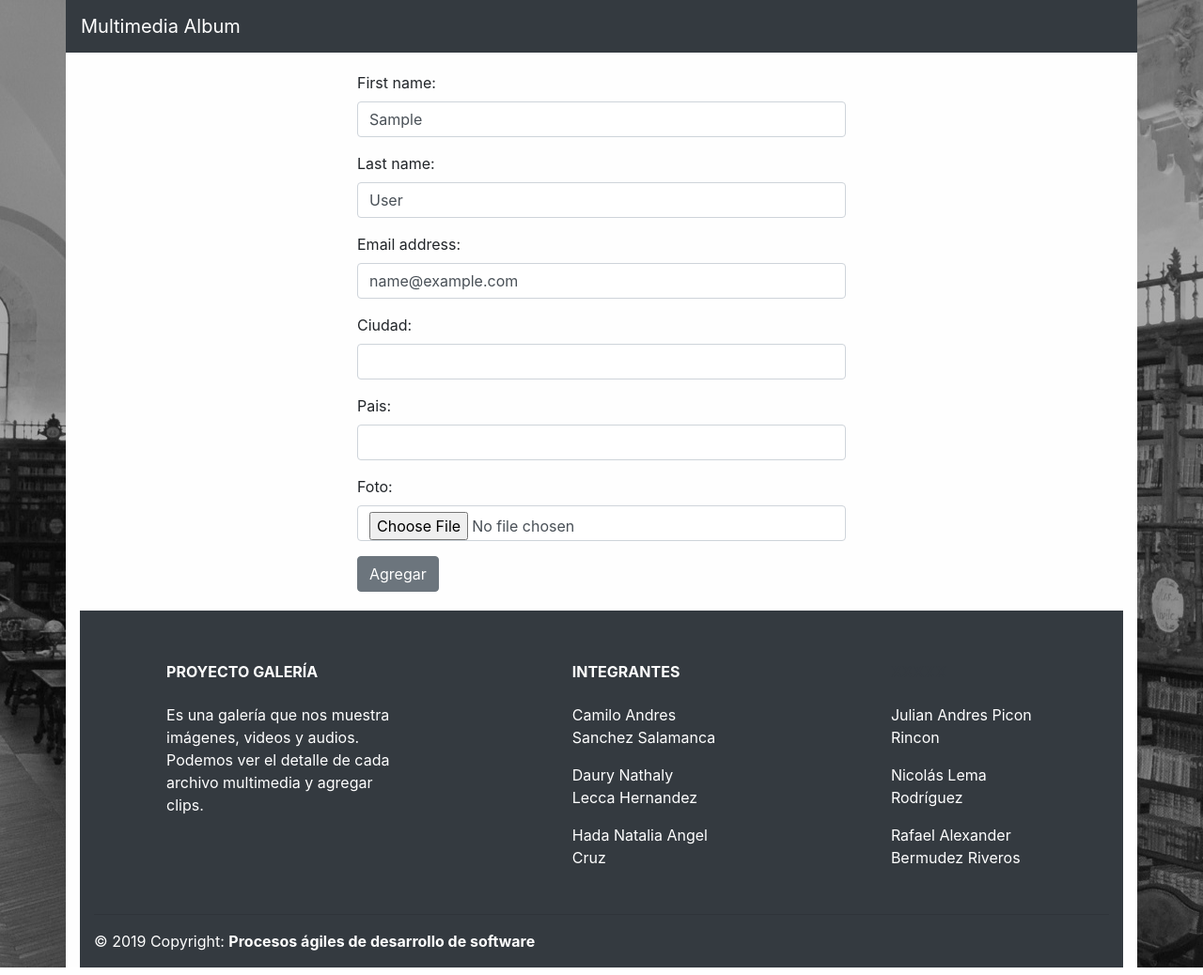
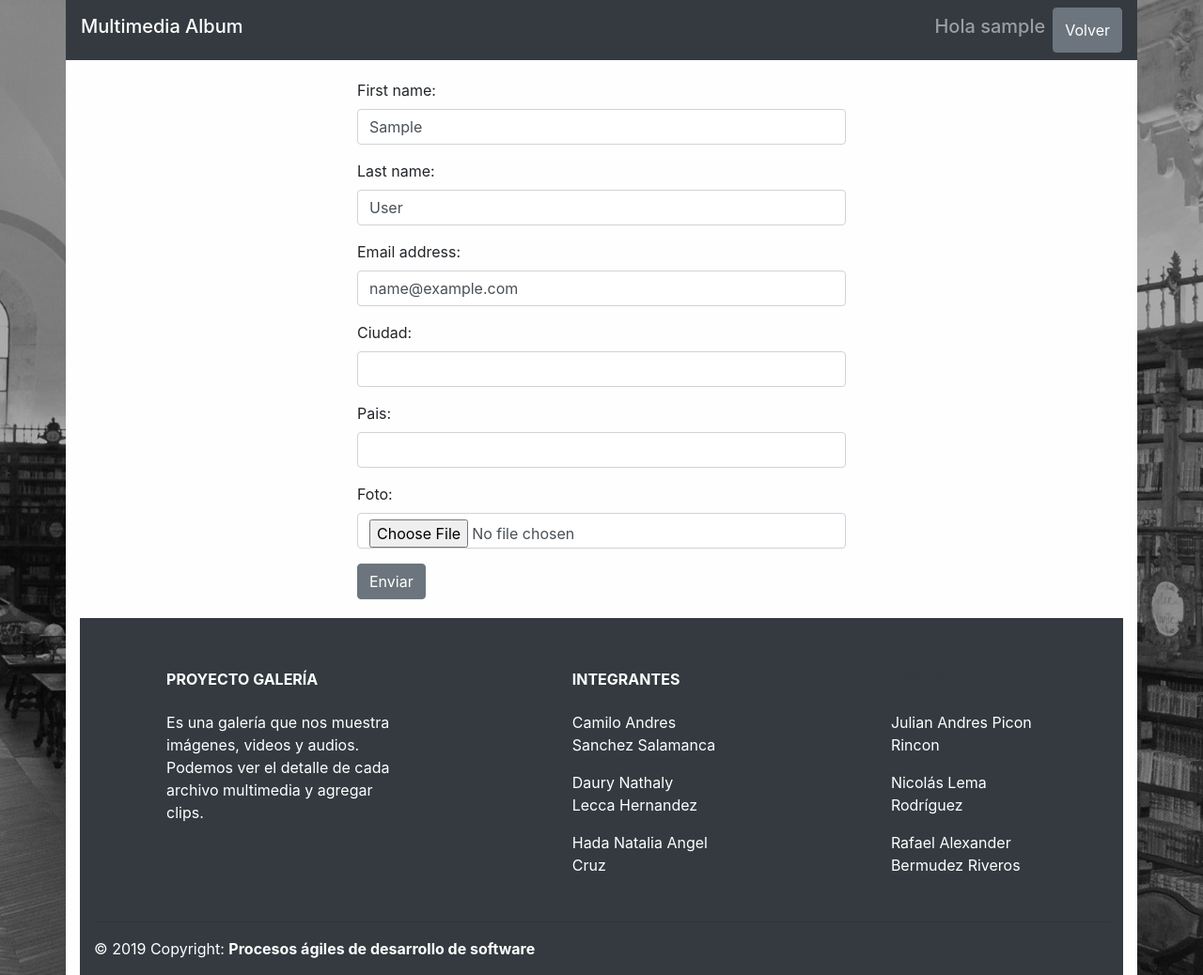
Before and after one commit to Dexcrash/GRUPO-3-PROCESOS_AGILES_DE_DESARROLLO, a Django app: page /editUser/ in a window 1280 px wide. Shown: the whole page at 94% size. Run offline with Django 3.2, Linux system fonts and the light colour scheme; the visitor is signed in with stand-in values (Sample User, id 1); some libraries are stand-ins or nearby versions.

Commit message:
Ultimos arreglos para prod

```diff
--- a/galleryweb/templates/galeria/file_form.html
+++ b/galleryweb/templates/galeria/file_form.html
@@ -15,7 +15,19 @@
 <div class="container" style="align-self: center; background-color: #fefefe; max-height: 100%">
     <div class="row">
         <nav class="navbar navbar-expand-lg navbar-dark bg-dark col-md-12">
-            <a class="navbar-brand" href="/">Multimedia Album</a>
+            <a class="navbar-brand h3" href="/">Multimedia Album</a>
+            <div class="collapse navbar-collapse" id="navbar1">
+                <ul class="navbar-nav ml-auto">
+                    {% if user.is_authenticated %}
+                    <h5 class="navbar-text" >
+                        Hola {{ user.username }}
+                    </h5>
+                    <button onclick="window.location.replace('/');" class="btn ml-2 btn-secondary">Volver</button>
+                    {% else %}
+                    <button onclick="window.location.replace('/');" class="btn ml-2 btn-secondary">Volver</button>
+                    {% endif %}
+                </ul>
+            </div>
         </nav>
     </div>
 
@@ -65,7 +77,7 @@
                     {% endif %}
                 </div>
                 {% endfor %}
-                <button type="submit" class="btn btn-secondary">Agregar</button>
+                <button type="submit" class="btn btn-secondary">Enviar</button>
             </form>
             {% endblock %}
         </div>
--- a/galleryweb/templates/registration/login.html
+++ b/galleryweb/templates/registration/login.html
@@ -15,7 +15,7 @@
 <div class="container" style="align-self: center; background-color: #fefefe; max-height: 100%">
     <div class="row">
         <nav class="navbar navbar-expand-lg navbar-dark bg-dark col-md-12">
-            <a class="navbar-brand" href="/">Multimedia Album</a>
+            <a class="h3 navbar-brand" href="/">Multimedia Album</a>
             <div class="collapse navbar-collapse" id="navbar1">
 
             </div>
--- a/galleryweb/views.py
+++ b/galleryweb/views.py
@@ -50,7 +50,7 @@ def signup(request):
             raw_password = form.cleaned_data.get('password1')
             user = authenticate(username=username, password=raw_password)
             login(request, user)
-            return render(request, 'galeria/galeria.html',)
+            return HttpResponseRedirect(reverse('files:list'))
     else:
         form = SignUpForm()
     return render(request, 'galeria/file_form.html', {'form': form})
@@ -81,7 +81,6 @@ def loginview(request):
             return render(request, 'galeria/galeria.html', )
         else:
             form.get_invalid_login_error()
-            #messages.error(request, 'username or password not correct')
             return render(request, 'galeria/file_form.html', {'form': form})
 
     else:
@@ -89,7 +88,7 @@ def loginview(request):
 
     return render(request, 'galeria/file_form.html', {'form': form})
 
-def editUser(request, slug=None):
+def editUser(request):
     """
     Editar usuario de forma simple.
     """
@@ -97,10 +96,8 @@ def editUser(request, slug=None):
     if request.method == 'POST':
         form = ModifyUser(request.POST, instance=user)
         if form.is_valid():
-            #Actualizar el objeto
-            user = form.save()
-            messages.success(request, 'Usuario actualizado exitosamente.', extra_tags='html_dante')
-            return render(request, 'galeria/galeria.html' )
+            form.save()
+            return HttpResponseRedirect(reverse('files:list'))
     else:
         form = ModifyUser(instance=user)
     context = {
```
Also changed, not shown: galleryweb/templates/galeria/galeria.html (+17 -6 lines).
